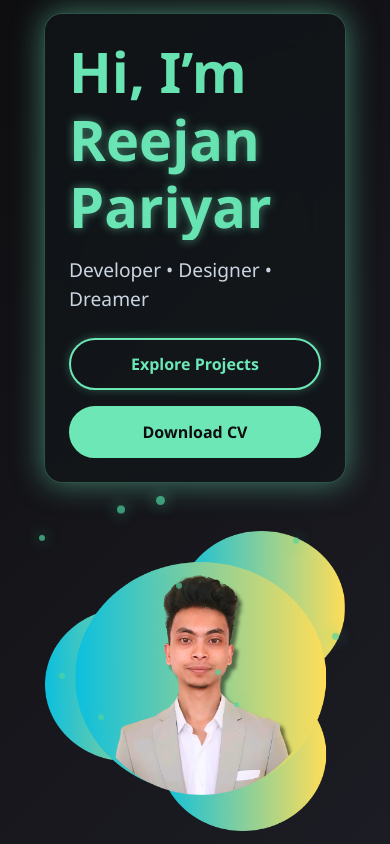
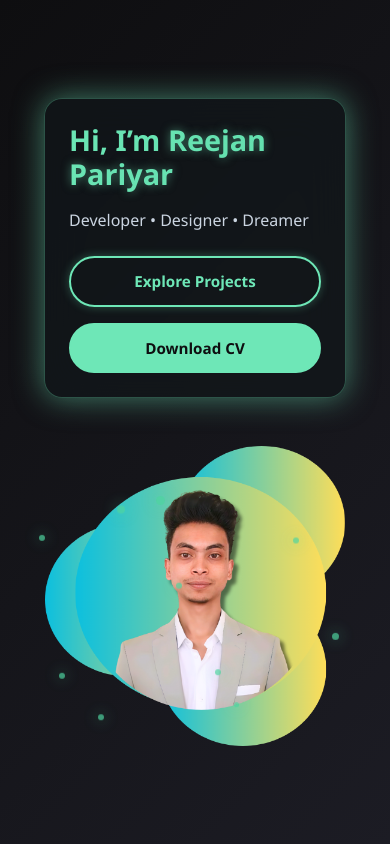
Before and after one commit to Ree-2/Mywebsite, a plain HTML site: page index.html in a window 390 px wide. Shown: the top 844 px of the page. Drawn offline with nearby package versions, Linux system fonts and the light colour scheme.

Commit message:
Update style.css
made the hero card little small for mobile screens

```diff
--- a/style.css
+++ b/style.css
@@ -897,3 +897,17 @@ html {
     box-shadow: 0 6px 15px rgba(0, 255, 247, 0.2);
   }
 }
+@media (max-width: 768px) {
+  .hero .glass-box {
+    padding: 1.5rem;
+    font-size: 0.95rem;
+  }
+
+  .hero .hero-title {
+    font-size: 1.8rem;
+  }
+
+  .hero .hero-subtitle {
+    font-size: 1rem;
+  }
+}
```
